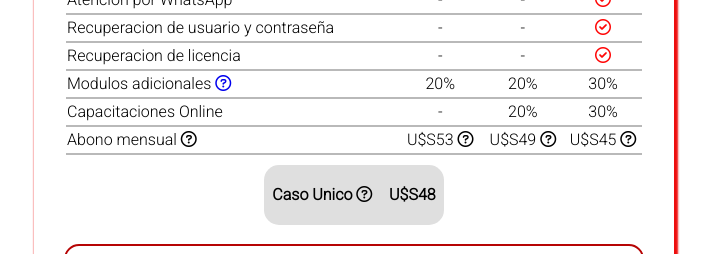
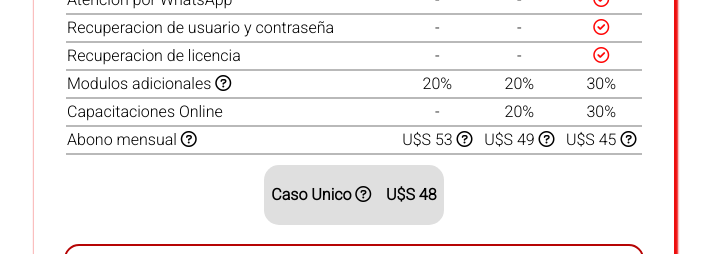
Before and after one commit to Mflag/Mflag, a plain HTML site: page index.html in a window 1280 px wide. Shown: the part 276-530 px from the top of the page, without its empty margins (286-997 px from the left). Drawn offline with Linux system fonts and the light colour scheme.

Commit message:
Add files via upload

```diff
--- a/index.html
+++ b/index.html
@@ -68,7 +68,7 @@
                 <td><i class="far fa-check-circle"></i></td>
             </tr>
             <tr>
-                <td  class="precios"style="text-align: left;">Modulos adicionales <a href="http://sistemaslenox.com.ar/software.html"><i class="far fa-question-circle"><div style="color: white;">No contempla los modulos Cloud</div></i></a></td>
+                <td  class="precios"style="text-align: left;">Modulos adicionales <i class="far fa-question-circle"><div style="color: white;">No contempla los modulos Cloud</div></i></td>
                 <td>20%</td>
                 <td>20%</td>
                 <td>30%</td>
@@ -98,13 +98,13 @@
             -->
             <tr>
                 <td class="precios" style="text-align: left;">Abono mensual <i class="far fa-question-circle"><div style="color: white;">Se abona el preiodo completo</div></i></td>
-                <td class="precios">U$S53 <i class="far fa-question-circle"><div style="color: white;">El precio del periodo total es<br>U$S159</div></i></td>
-                <td class="precios">U$S49 <i class="far fa-question-circle"><div style="color: white;">El precio del periodo total es<br>U$S294</div></i></td>
-                <td class="precios">U$S45 <i class="far fa-question-circle"><div style="color: white;">El precio del periodo total es<br>U$S540 </div></i></td>
+                <td class="precios">U$S 53 <i class="far fa-question-circle"><div style="color: white;">El precio del periodo total es<br>U$S 159</div></i></td>
+                <td class="precios">U$S 49 <i class="far fa-question-circle"><div style="color: white;">El precio del periodo total es<br>U$S 294</div></i></td>
+                <td class="precios">U$S 45 <i class="far fa-question-circle"><div style="color: white;">El precio del periodo total es<br>U$S 540 </div></i></td>
             </tr>
         </tbody>
     </table>
-    <div class="precios caso_unico"> <h4>Caso Unico <i class="far fa-question-circle"><div style="color: white;">Servicio básico de asistencia. Puede tener adicionales.</div></i></h4><h4> U$S48</h4> </div>
+    <div class="precios caso_unico"> <h4>Caso Unico <i class="far fa-question-circle"><div style="color: white;">Servicio básico de asistencia. Puede tener adicionales.</div></i></h4><h4> U$S 48</h4> </div>
           <br>
     <div class="soporte"><h4>Para abonarse a nuestro servicio de soporte y mantenimiento de sofware escriba a soporte@sistemaslenox.com.ar</h4></div>
     <h4><b>Los precios expesados son por mes. Se abona el periodo completo</b></h4>
```
